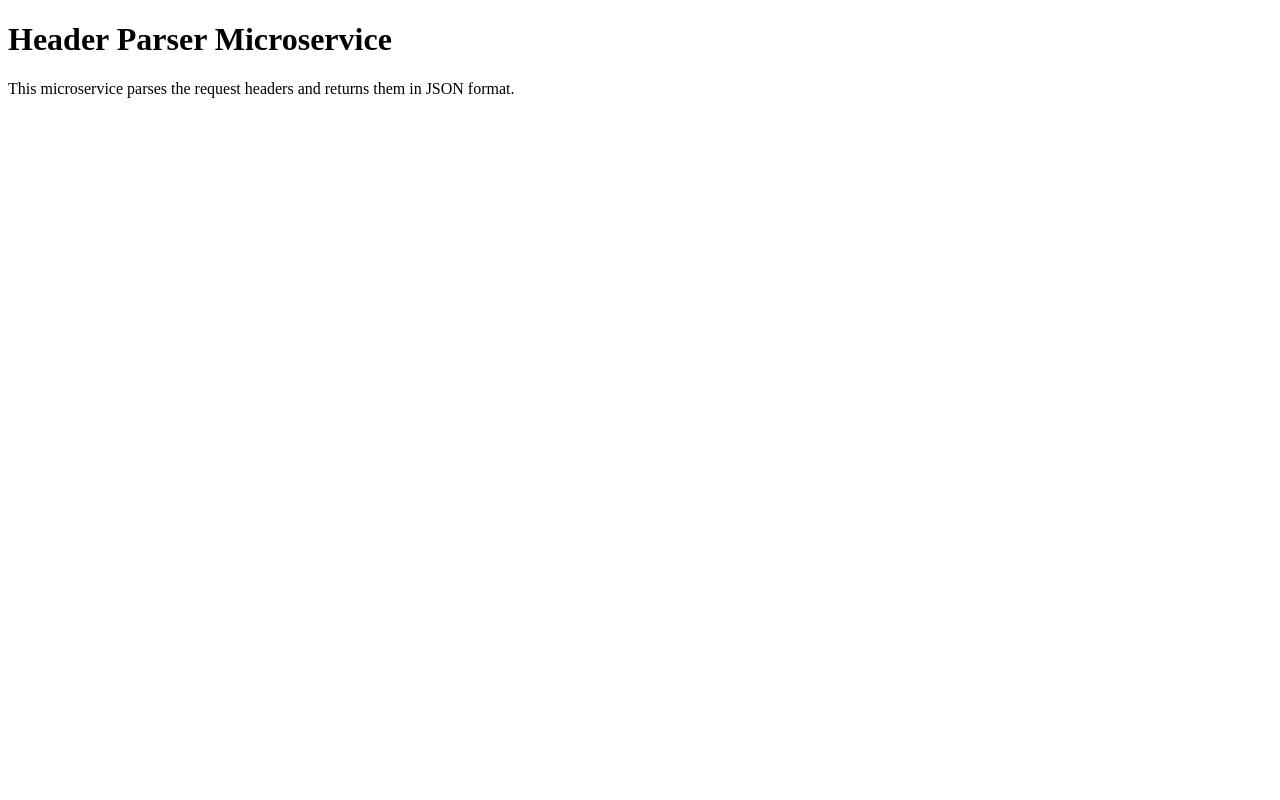
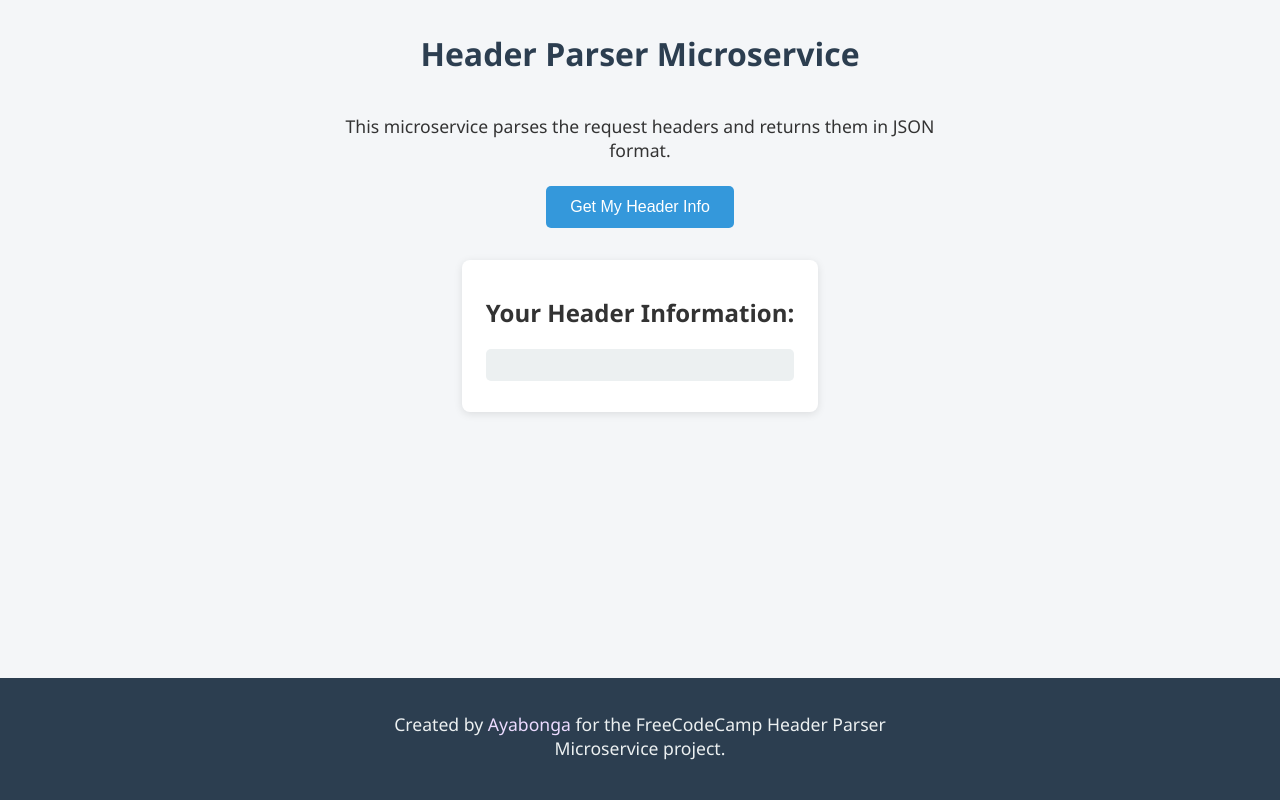
Before and after one commit to ayabong-a/request-header-parser-microservice, a website: page views/index.html in a window 1280 px wide. Drawn offline with Linux system fonts and the light colour scheme.

Commit message:
setup complete

```diff
--- a/public/styles.css
+++ b/public/styles.css
@@ -0,0 +1,82 @@
+body {
+    font-family: 'Segoe UI', Tahoma, Geneva, Verdana, sans-serif;
+    background: #f4f6f8;
+    margin: 0;
+    padding: 0;
+    color: #333;
+    display: flex;
+    flex-direction: column;
+    min-height: 100vh;
+}
+
+h1 {
+    text-align: center;
+    margin-top: 2rem;
+    color: #2c3e50;
+}
+
+p {
+    text-align: center;
+    font-size: 1.1rem;
+    margin-bottom: 1.5rem;
+    max-width: 600px;
+    margin-left: auto;
+    margin-right: auto;
+}
+
+form {
+    display: flex;
+    justify-content: center;
+    margin-bottom: 2rem;
+}
+
+button {
+    background-color: #3498db;
+    color: white;
+    border: none;
+    padding: 0.75rem 1.5rem;
+    font-size: 1rem;
+    border-radius: 5px;
+    cursor: pointer;
+    transition: background-color 0.3s ease;
+}
+
+button:hover {
+    background-color: #2980b9;
+}
+
+#result {
+    max-width: 700px;
+    margin: 0 auto;
+    background-color: white;
+    padding: 1rem 1.5rem;
+    border-radius: 8px;
+    box-shadow: 0 2px 8px rgba(0, 0, 0, 0.1);
+}
+
+pre {
+    background: #ecf0f1;
+    padding: 1rem;
+    border-radius: 5px;
+    overflow-x: auto;
+    font-family: Consolas, monospace;
+    font-size: 0.95rem;
+}
+
+footer {
+    text-align: center;
+    margin-top: auto;
+    padding: 1rem 0;
+    background-color: #2c3e50;
+    color: #ecf0f1;
+    font-size: 0.9rem;
+}
+
+footer a {
+    color: #ecdbff;
+    text-decoration: none;
+}
+
+footer a:hover {
+    text-decoration: underline;
+}
--- a/views/index.html
+++ b/views/index.html
@@ -1,12 +1,43 @@
 <!DOCTYPE html>
 <html lang="en">
+
 <head>
     <meta charset="UTF-8">
     <meta name="viewport" content="width=device-width, initial-scale=1.0">
-    <title>Document</title>
+    <title>Request Header Parser</title>
+    <link rel="stylesheet" href="/styles.css">
 </head>
+
 <body>
     <h1>Header Parser Microservice</h1>
     <p>This microservice parses the request headers and returns them in JSON format.</p>
+
+    <form action="/api/whoami" method="get">
+        <button type="submit">Get My Header Info</button>
+    </form>
+    <div id="result">
+        <h2>Your Header Information:</h2>
+        <pre id="header-info"></pre>
+    </div>
+    <script>
+        document.querySelector('form').addEventListener('submit', function (event) {
+            event.preventDefault();
+            fetch('/api/whoami')
+                .then(response => response.json())
+                .then(data => {
+                    document.getElementById('header-info').textContent = JSON.stringify(data, null, 2);
+                })
+                .catch(error => {
+                    console.error('Error fetching header info:', error);
+                });
+        });
+    </script>
+    <footer>
+        <p>Created by <a href="" target="_blank" rel="noopener noreferrer">Ayabonga</a> for the FreeCodeCamp Header
+            Parser Microservice project.</p>
+    </footer>
+    </div>
+
 </body>
+
 </html>
```
Also changed, not shown: index.js (+9 -2 lines).
